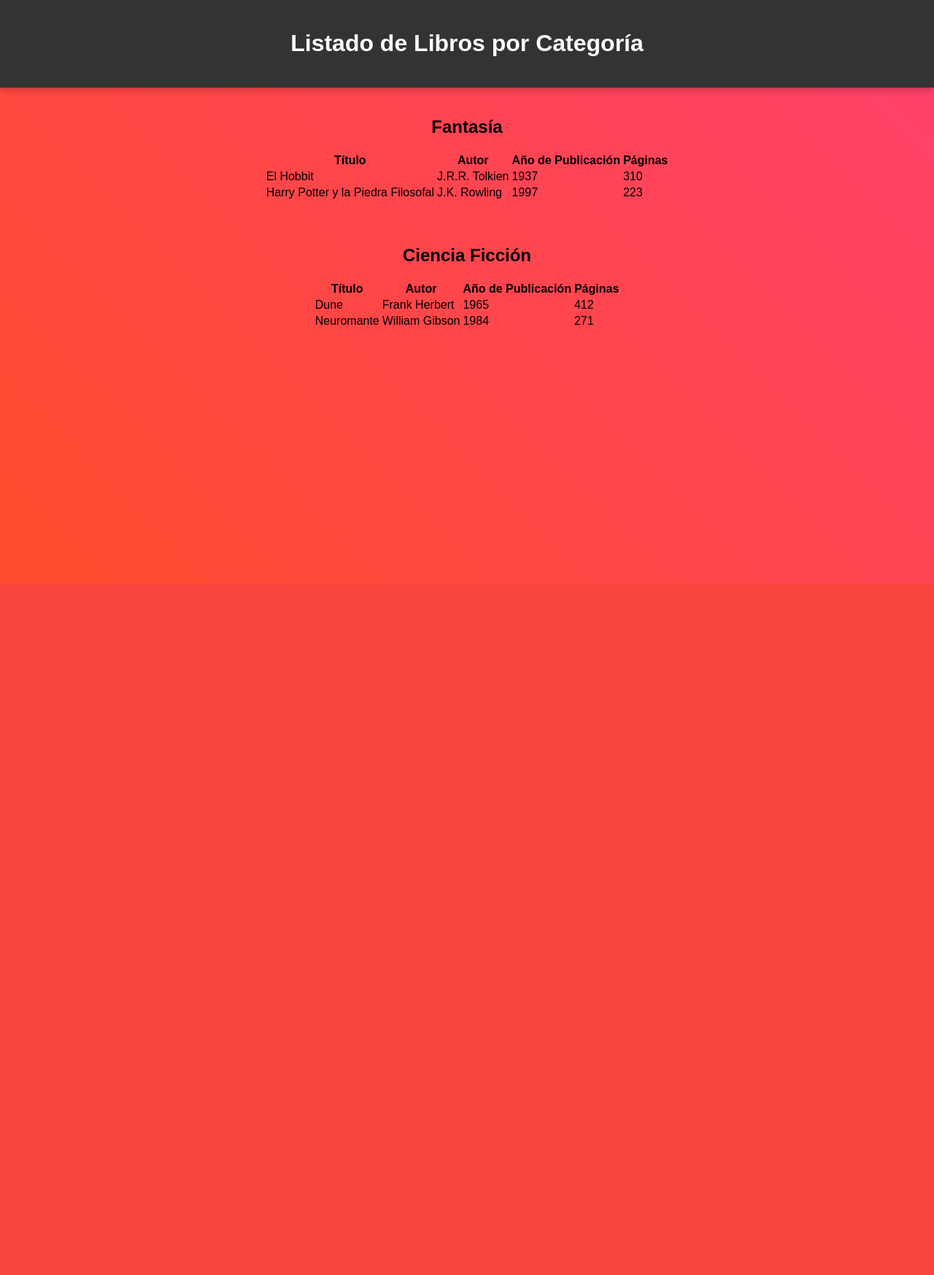
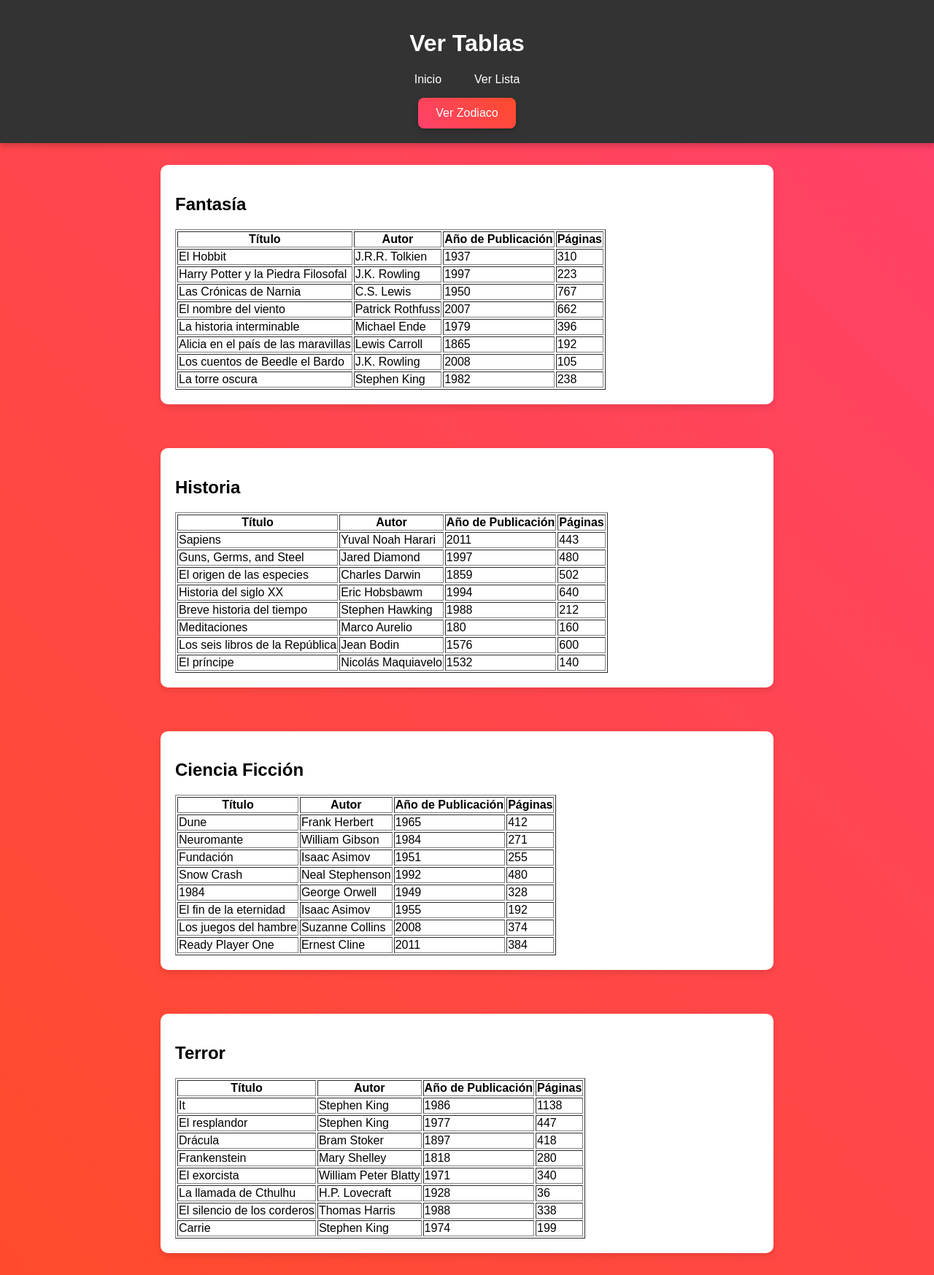
Before and after one commit to SanchezLanchaCarlos/practica09-JSP, a Java web app: page /verTabla.jsp in a window 1280 px wide. Shown: the whole page at 73% size. Before the commit the page ends 800 px from the top, so only its background shows below. Run offline with Tomcat 11, a stand-in JSP engine, Linux system fonts and the light colour scheme.

Commit message:
tercer commit pedro

```diff
--- a/src/main/webapp/verTabla.jsp
+++ b/src/main/webapp/verTabla.jsp
@@ -13,31 +13,73 @@
 </head>
 <body>
 <header>
-    <h1>Listado de Libros por Categoría</h1>
+    <h1><%= "Ver Tablas" %></h1>
+    <nav>
+        <ul>
+            <li><a href="index.jsp">Inicio</a></li>
+            <li><a href="verLista.jsp">Ver Lista</a></li>
+        </ul>
+        <button onclick="window.location.href='verZodiaco.jsp'">Ver Zodiaco</button>
+    </nav>
 </header>
 <main>
-    <%-- Simulación de datos de libros agrupados por categoría --%>
-    <%
+    <%-- Simulación de datos de libros agrupados por categoría --%><%
     Map<String, List<String[]>> librosPorCategoria = new HashMap<>();
 
     List<String[]> fantasia = new ArrayList<>();
     fantasia.add(new String[]{"El Hobbit", "J.R.R. Tolkien", "1937", "310"});
     fantasia.add(new String[]{"Harry Potter y la Piedra Filosofal", "J.K. Rowling", "1997", "223"});
+    fantasia.add(new String[]{"Las Crónicas de Narnia", "C.S. Lewis", "1950", "767"});
+    fantasia.add(new String[]{"El nombre del viento", "Patrick Rothfuss", "2007", "662"});
+    fantasia.add(new String[]{"La historia interminable", "Michael Ende", "1979", "396"});
+    fantasia.add(new String[]{"Alicia en el país de las maravillas", "Lewis Carroll", "1865", "192"});
+    fantasia.add(new String[]{"Los cuentos de Beedle el Bardo", "J.K. Rowling", "2008", "105"});
+    fantasia.add(new String[]{"La torre oscura", "Stephen King", "1982", "238"});
 
     List<String[]> cienciaFiccion = new ArrayList<>();
     cienciaFiccion.add(new String[]{"Dune", "Frank Herbert", "1965", "412"});
     cienciaFiccion.add(new String[]{"Neuromante", "William Gibson", "1984", "271"});
+    cienciaFiccion.add(new String[]{"Fundación", "Isaac Asimov", "1951", "255"});
+    cienciaFiccion.add(new String[]{"Snow Crash", "Neal Stephenson", "1992", "480"});
+    cienciaFiccion.add(new String[]{"1984", "George Orwell", "1949", "328"});
+    cienciaFiccion.add(new String[]{"El fin de la eternidad", "Isaac Asimov", "1955", "192"});
+    cienciaFiccion.add(new String[]{"Los juegos del hambre", "Suzanne Collins", "2008", "374"});
+    cienciaFiccion.add(new String[]{"Ready Player One", "Ernest Cline", "2011", "384"});
+
+    List<String[]> terror = new ArrayList<>();
+    terror.add(new String[]{"It", "Stephen King", "1986", "1138"});
+    terror.add(new String[]{"El resplandor", "Stephen King", "1977", "447"});
+    terror.add(new String[]{"Drácula", "Bram Stoker", "1897", "418"});
+    terror.add(new String[]{"Frankenstein", "Mary Shelley", "1818", "280"});
+    terror.add(new String[]{"El exorcista", "William Peter Blatty", "1971", "340"});
+    terror.add(new String[]{"La llamada de Cthulhu", "H.P. Lovecraft", "1928", "36"});
+    terror.add(new String[]{"El silencio de los corderos", "Thomas Harris", "1988", "338"});
+    terror.add(new String[]{"Carrie", "Stephen King", "1974", "199"});
+
+    List<String[]> historia = new ArrayList<>();
+    historia.add(new String[]{"Sapiens", "Yuval Noah Harari", "2011", "443"});
+    historia.add(new String[]{"Guns, Germs, and Steel", "Jared Diamond", "1997", "480"});
+    historia.add(new String[]{"El origen de las especies", "Charles Darwin", "1859", "502"});
+    historia.add(new String[]{"Historia del siglo XX", "Eric Hobsbawm", "1994", "640"});
+    historia.add(new String[]{"Breve historia del tiempo", "Stephen Hawking", "1988", "212"});
+    historia.add(new String[]{"Meditaciones", "Marco Aurelio", "180", "160"});
+    historia.add(new String[]{"Los seis libros de la República", "Jean Bodin", "1576", "600"});
+    historia.add(new String[]{"El príncipe", "Nicolás Maquiavelo", "1532", "140"});
 
     librosPorCategoria.put("Fantasía", fantasia);
     librosPorCategoria.put("Ciencia Ficción", cienciaFiccion);
+    librosPorCategoria.put("Terror", terror);
+    librosPorCategoria.put("Historia", historia);
 %>
+
 
 <%-- Recorremos cada categoría y generamos una tabla para cada una --%>
     <% for (Map.Entry<String, List<String[]>> categoria : librosPorCategoria.entrySet()) { %>
     <section>
+        <article>
         <h2><%= categoria.getKey() %></h2>
         <div class="table-container">
-            <table>
+            <table border="1">
                 <thead>
                 <tr>
                     <th>Título</th>
@@ -58,6 +100,7 @@
                 </tbody>
             </table>
         </div>
+        </article>
     </section>
     <% } %>
 </main>
```
Lines whose indentation alone changed are shown as unchanged.
